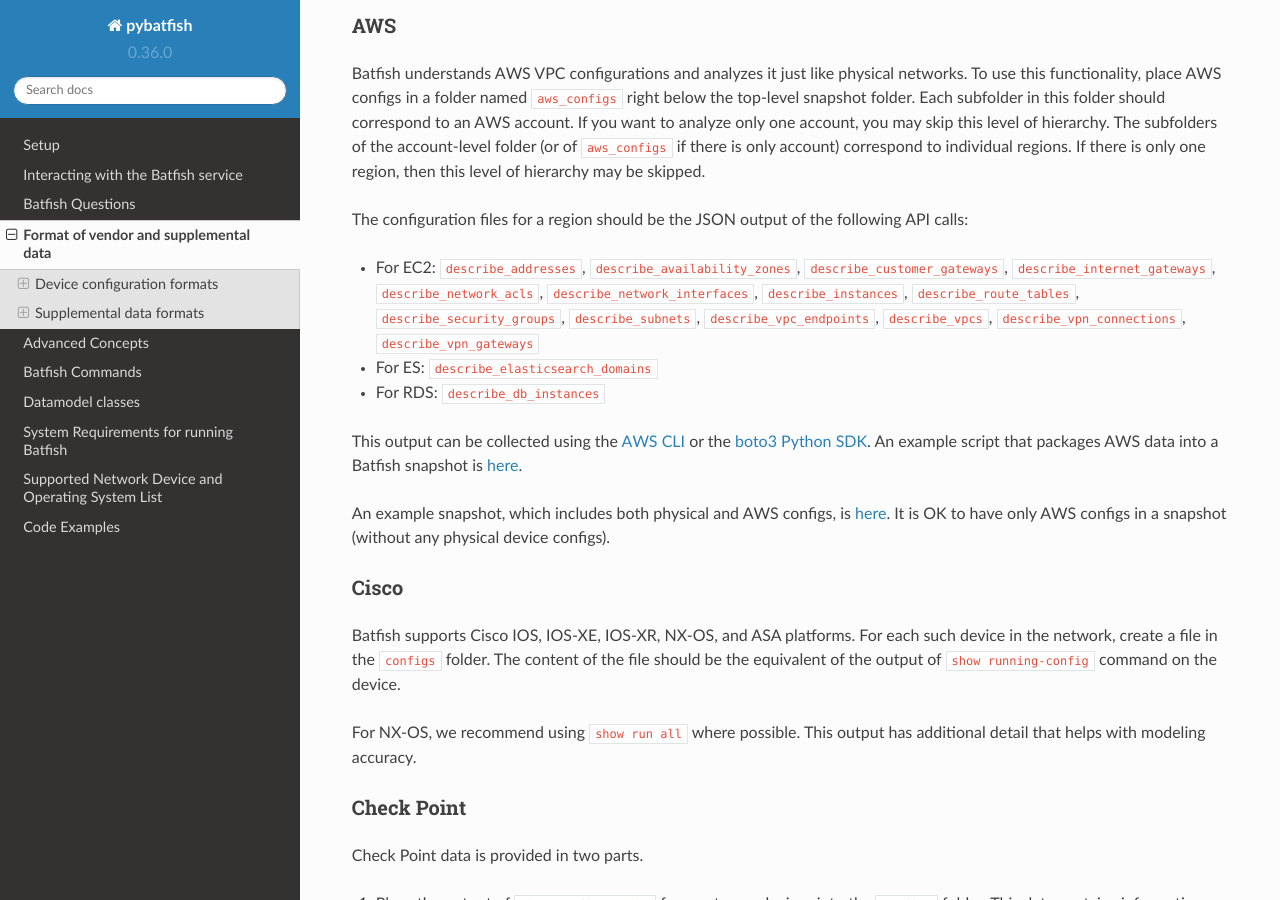
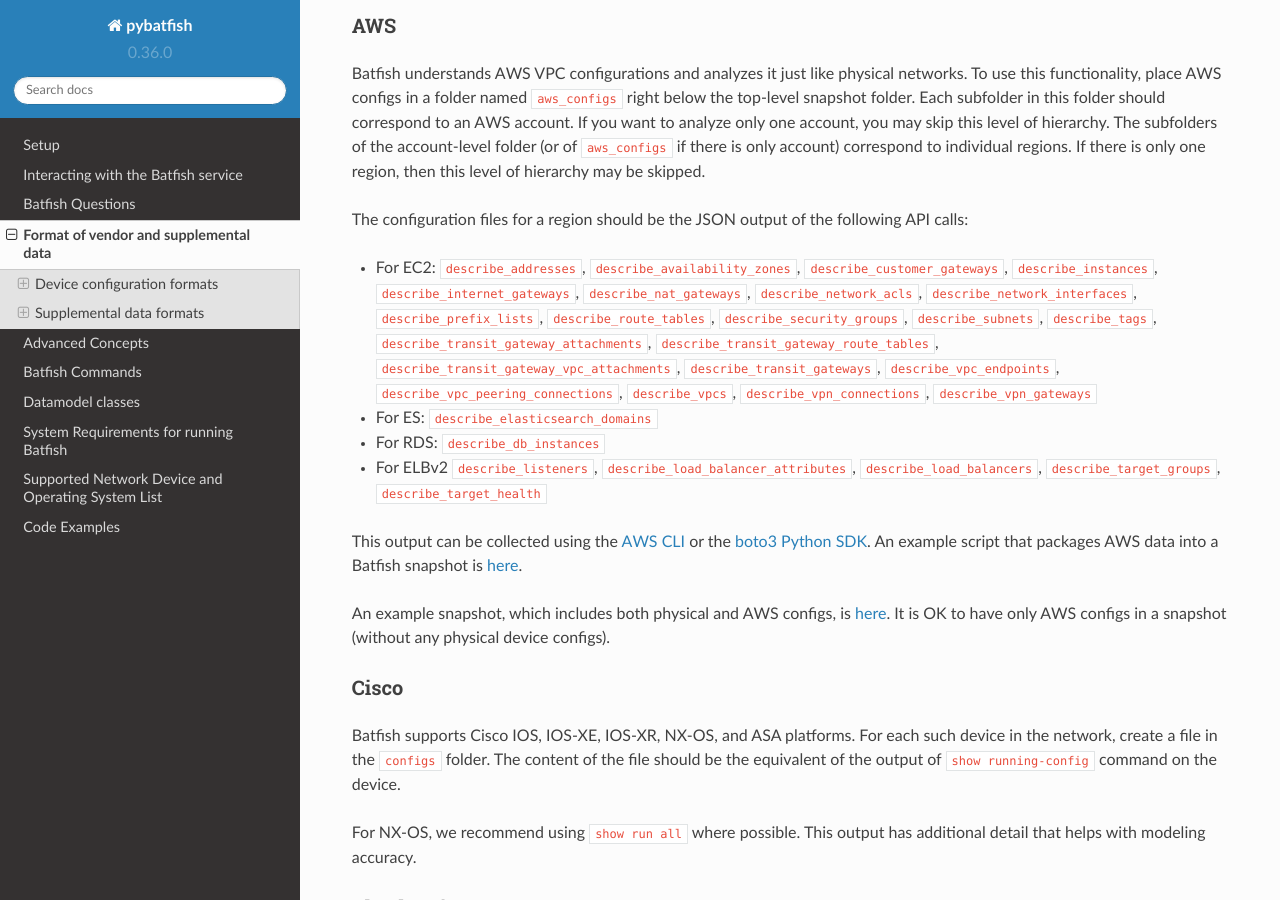
Before and after one commit to batfish/pybatfish, a Sphinx documentation site: the page built from docs/source/formats.md, in a window 1280 px wide and 900 px high, scrolled down 1348 px. Built offline with Sphinx 7.4.7 and the Read the Docs theme 2.0.0, drawn with Linux system fonts in a browser that asks for light colours; pages that are not in the unit, such as notebooks, are missing from menus.

Commit message:
Updating formats.md with more AWS JSON configuration files (#925)
I have been looking at these more and noticed some stuff is missing. I went ahead and added what I could verify.

Methodology: I used https://github.com/ratulm/bf-aws-snapshot/blob/master/awshelper.py as a baseline to find what is possibly undocumented. I then looked for correlating files in https://github.com/batfish/batfish/tree/fa13c21a0e8efd5b76c0eb50978df0f7cc6f34e5/projects/batfish/src/main/java/org/batfish/representation/aws and checked their classes to see if they looked the same. Some things like `describe_classic_link_instances` do not seem to be modeled even though the helper script pulls them.

The lists have also been sorted alphabetically.

```diff
--- a/docs/source/formats.md
+++ b/docs/source/formats.md
@@ -47,9 +47,10 @@
 then this level of hierarchy may be skipped.
 
 The configuration files for a region should be the JSON output of the following API calls:
-  * For EC2: `describe_addresses`, `describe_availability_zones`, `describe_customer_gateways`, `describe_internet_gateways`, `describe_network_acls`, `describe_network_interfaces`, `describe_instances`, `describe_route_tables`, `describe_security_groups`, `describe_subnets`, `describe_vpc_endpoints`, `describe_vpcs`, `describe_vpn_connections`, `describe_vpn_gateways`
+  * For EC2: `describe_addresses`, `describe_availability_zones`, `describe_customer_gateways`, `describe_instances`, `describe_internet_gateways`, `describe_nat_gateways`, `describe_network_acls`, `describe_network_interfaces`, `describe_prefix_lists`, `describe_route_tables`, `describe_security_groups`, `describe_subnets`, `describe_tags`, `describe_transit_gateway_attachments`, `describe_transit_gateway_route_tables`, `describe_transit_gateway_vpc_attachments`, `describe_transit_gateways`, `describe_vpc_endpoints`, `describe_vpc_peering_connections`, `describe_vpcs`, `describe_vpn_connections`, `describe_vpn_gateways`
   * For ES: `describe_elasticsearch_domains`
   * For RDS: `describe_db_instances`
+  * For ELBv2 `describe_listeners`, `describe_load_balancer_attributes`, `describe_load_balancers`, `describe_target_groups`, `describe_target_health`
 
 This output can be collected using the [AWS CLI](https://docs.aws.amazon.com/cli/latest/reference/index.html#cli-aws)
 or the [boto3 Python SDK](https://boto3.amazonaws.com/v1/documentation/api/latest/reference/services/index.html).
```
